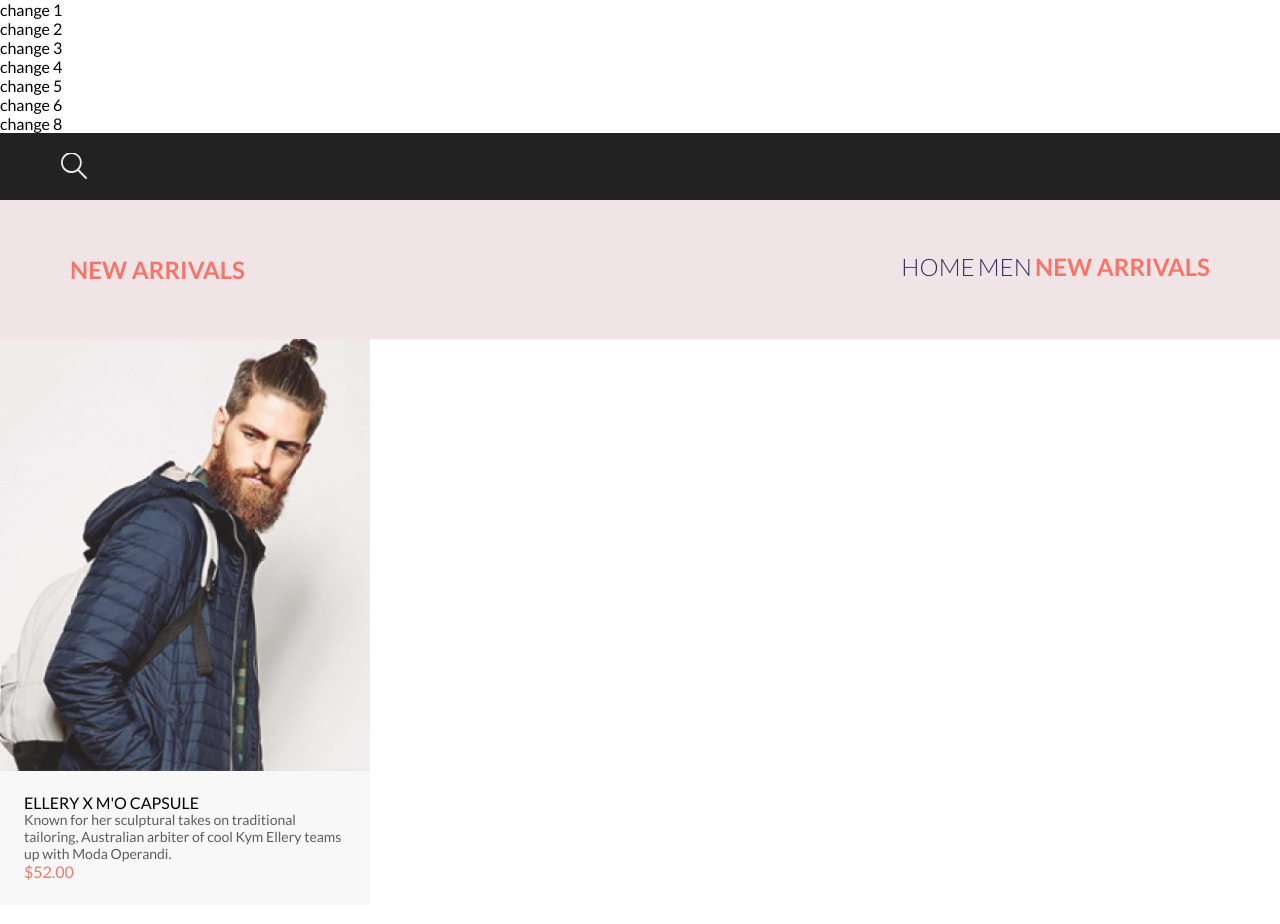
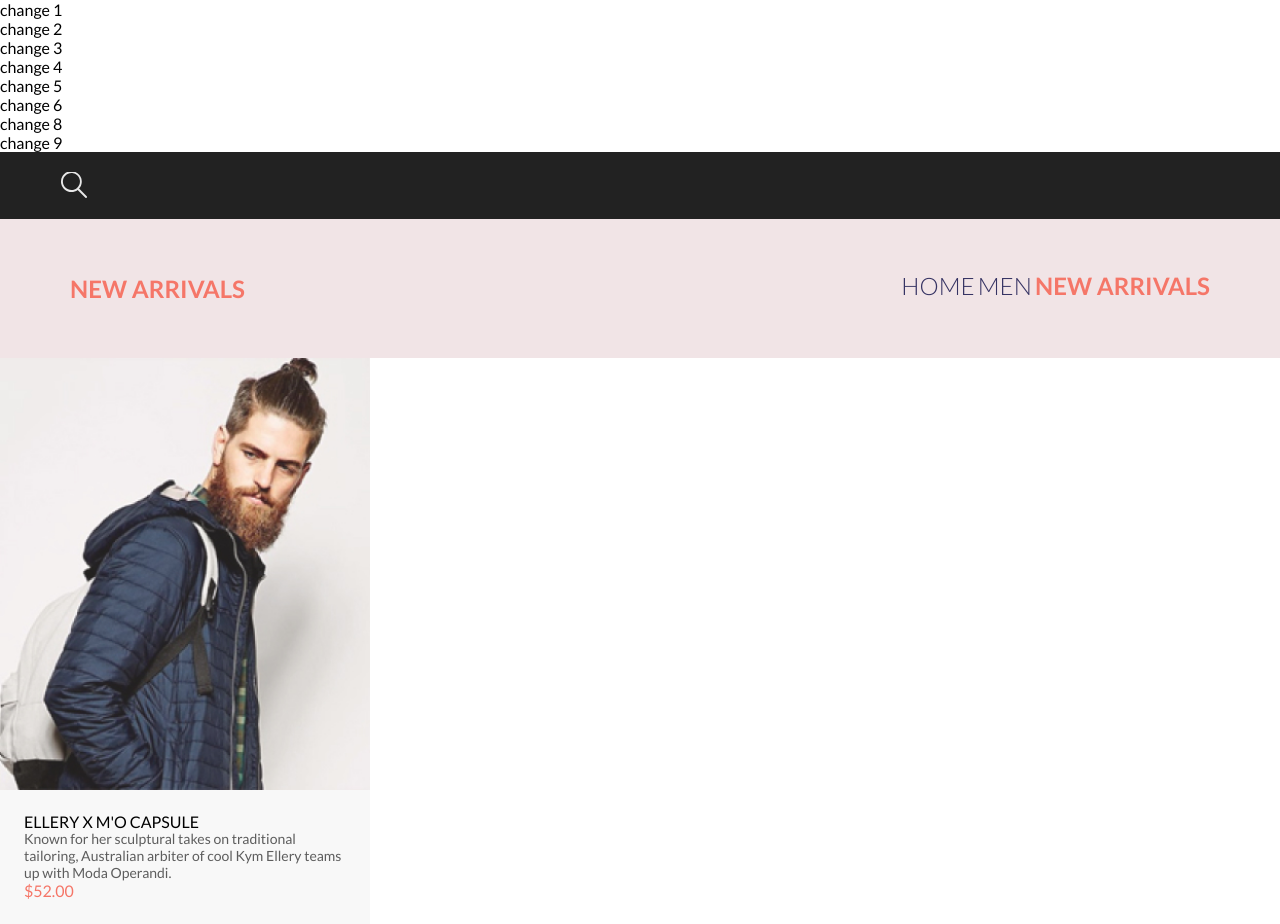
Before and after one commit to RomanDevDiv/3.1-Nesting-and-Indentation, a plain HTML site: page index.html in a window 1280 px wide. Drawn offline with Linux system fonts and the light colour scheme.

Commit message:
change 9

```diff
--- a/index.html
+++ b/index.html
@@ -20,6 +20,7 @@
     <p>change 5</p>
     <p>change 6</p>
     <p>change 8</p>
+    <p>change 9</p>
 
 
 
```
